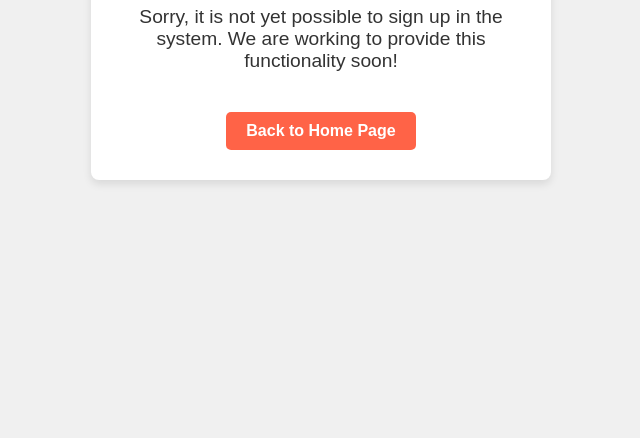
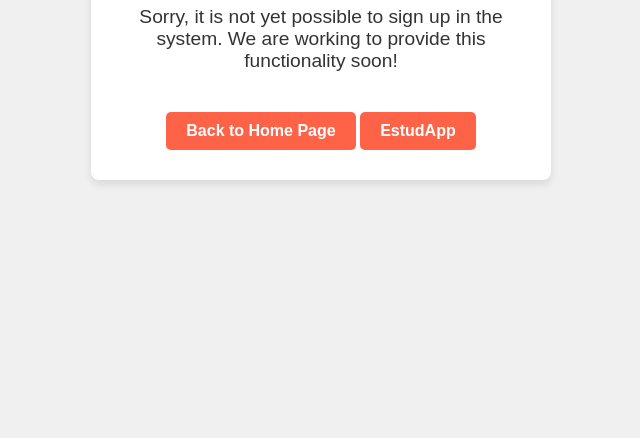
Before and after one commit to gustavonapier/SignUp, a plain HTML site: page fail-en.html in a window 1280 px wide. Shown: the part 362-800 px from the top of the page, without its empty margins (319-959 px from the left). Drawn offline with Linux system fonts and the light colour scheme.

Commit message:
adicionado EstudApp btn

```diff
--- a/fail-en.html
+++ b/fail-en.html
@@ -59,6 +59,7 @@
         <h1>Sign Up Unavailable</h1>
         <p>Sorry, it is not yet possible to sign up in the system. We are working to provide this functionality soon!</p>
         <a href="index.html" class="button">Back to Home Page</a>
+        <a href="https://gustavonapier.github.io/EstudApp/" class="button">EstudApp</a>
     </div>
 
 </body>
```
Also changed, not shown: fail.html (+1 -0 lines).
